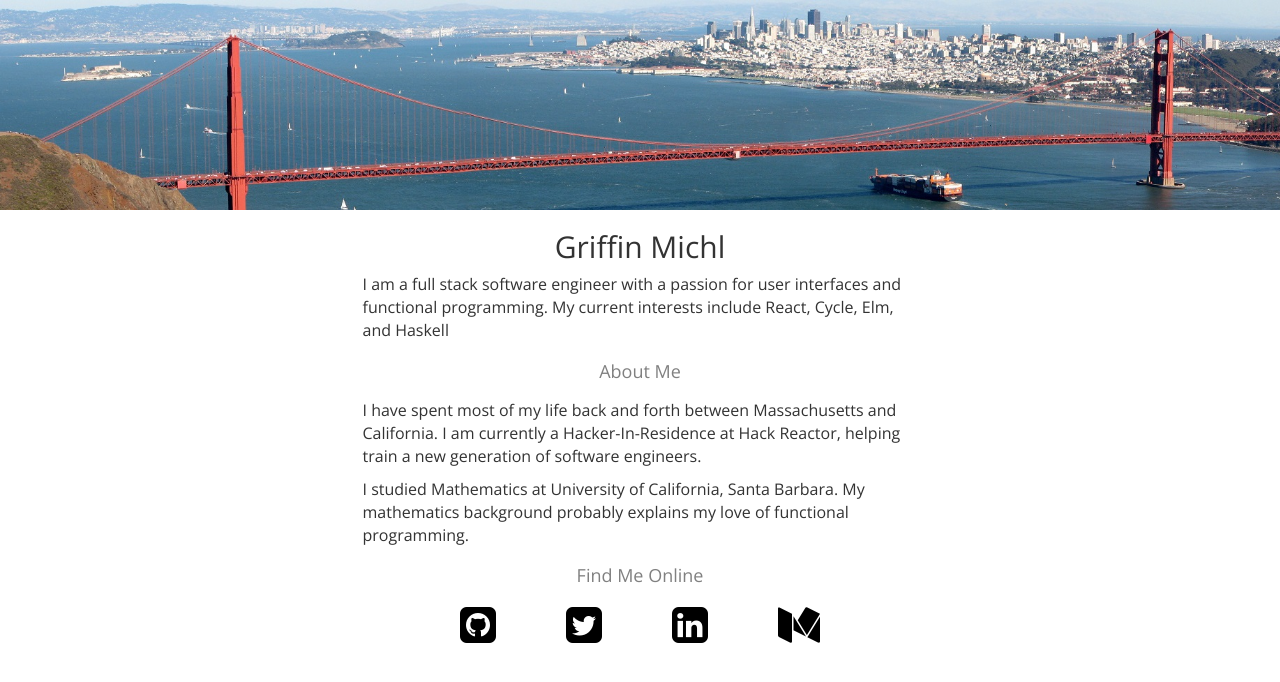
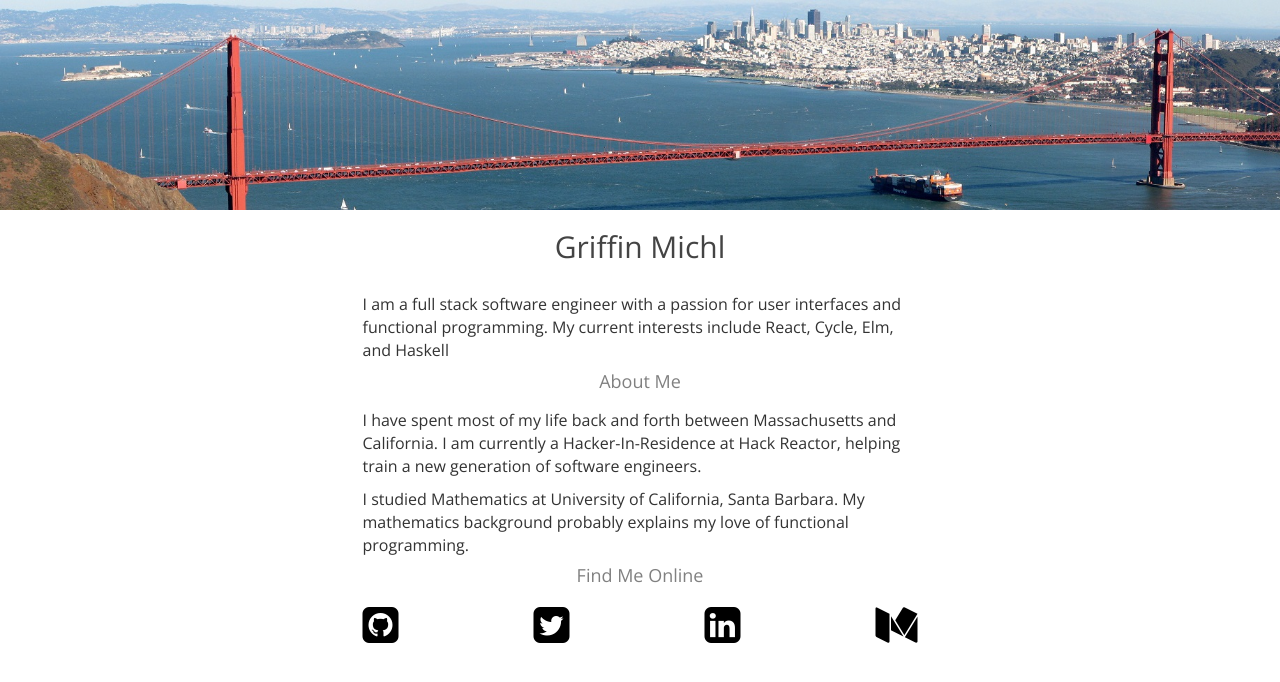
Before and after one commit to griffinmichl/gm758.github.io, a plain HTML site: page index.html in a window 1280 px wide. Drawn offline with nearby package versions, Linux system fonts and the light colour scheme.

Commit message:
switch to single row

```diff
--- a/index.html
+++ b/index.html
@@ -1,5 +1,4 @@
 <!doctype html>
-
 <html lang="en">
   <head>
     <meta charset="utf-8">
@@ -14,14 +13,11 @@
     <header class="header"></header>
     <div class="container">
       <section class="row">
-        <h2 class="col-lg-offset-3 col-lg-6 title">Griffin Michl</h2>
-      </section>
-      <section class="row">
-        <p class="col-lg-offset-3 col-lg-6">I am a full stack software engineer with a passion for user interfaces and functional programming. My current interests include React, Cycle, Elm, and Haskell</p>
-      </section>
-      <section class="row">
-        <h4 class="col-lg-offset-3 col-lg-6 sub-title">About Me</h4>
         <div class="col-lg-offset-3 col-lg-6">
+          <h2 class="title">Griffin Michl</h2>
+          <p>I am a full stack software engineer with a passion for user interfaces and functional programming. My current interests include React, Cycle, Elm, and Haskell</p>
+          <h4 class="sub-title">About Me</h4>
+          <div>
             <p>
               I have spent most of my life back and forth between Massachusetts and California.
               I am currently a Hacker-In-Residence at Hack Reactor, helping train a new generation of software engineers.
@@ -30,10 +26,8 @@
               I studied Mathematics at University of California, Santa Barbara. My mathematics background probably explains my love of functional programming.
             </p>
           </div>
-      </section>
-      <section class="row">
-        <h4 class="col-lg-offset-3 col-lg-6 sub-title">Find Me Online</h4>
-        <div class="col-lg-offset-4 col-lg-4 icon-container">
+          <h4 class="sub-title">Find Me Online</h4>
+          <div class="icon-container">
             <a taret="_blank" href="https://github.com/gm758">
               <i class="fa fa-github-square fa-3x" aria-hidden="true"></i>
             </a>
@@ -47,6 +41,7 @@
               <i class="fa fa-medium fa-3x" aria-hidden="true"></i>
             </a>
           </div>
+        </div>
       </section>
     </div>
   </body>
--- a/style.css
+++ b/style.css
@@ -1,5 +1,6 @@
 body {
   font-family: 'Open Sans', sans-serif;
+  color: #333
   overflow-x: hidden;
 }
 
@@ -21,6 +22,8 @@ a {
 
 .title {
   text-align: center;
+  color: #444;
+  margin-bottom: 1em;
 }
 
 .sub-title {
```
Lines whose indentation alone changed are shown as unchanged.
